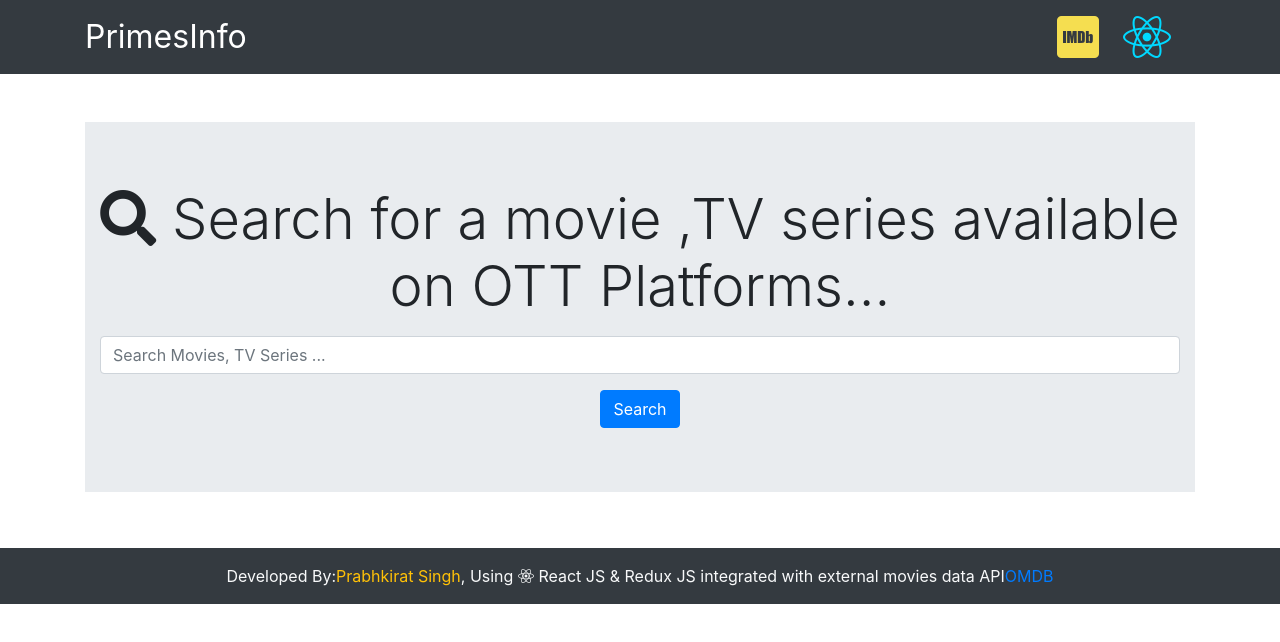
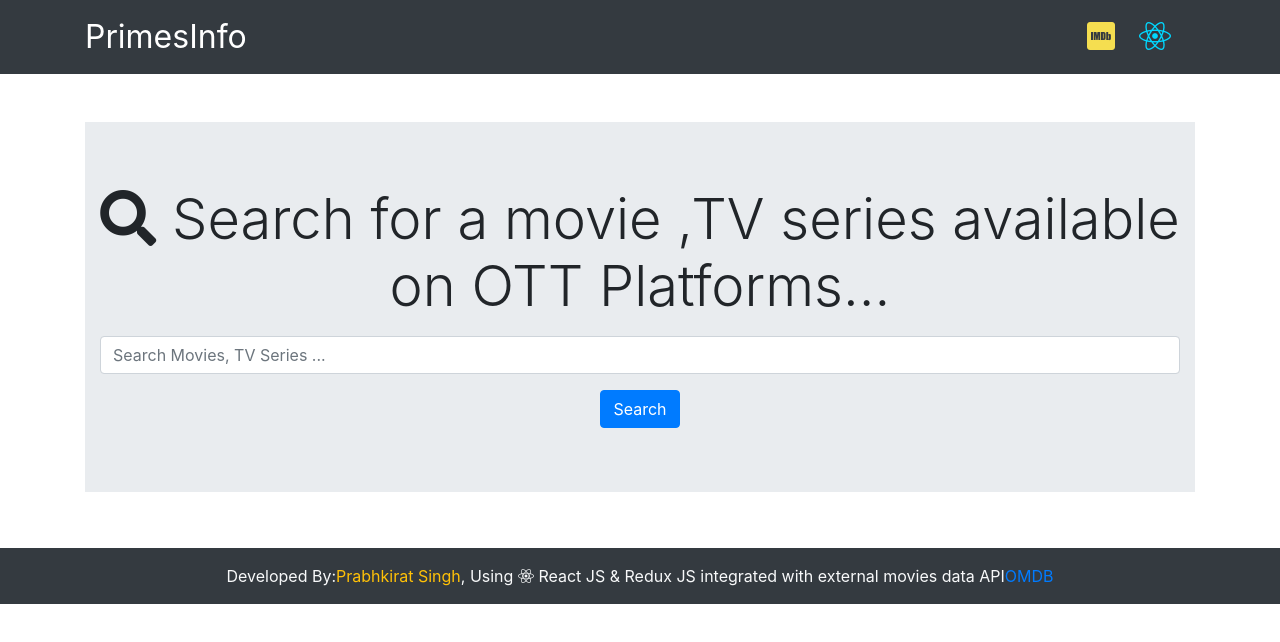
Before and after one commit to AvneetSingh27/Primes-Info, a React (Create React App) app: page / in a window 1280 px wide. Shown: the top 642 px of the page. Built offline with nearby package versions, Linux system fonts and the light colour scheme.

Commit message:
Update Navbar.js

```diff
--- a/src/components/layout/Navbar.js
+++ b/src/components/layout/Navbar.js
@@ -12,10 +12,10 @@ function Navbar() {
           </div>
           <ul className="navbar-nav ml-auto text-light d-inline-block">
             <li className="nav-item d-inline-block mr-4">
-              <i className="fab fa-imdb fa-3x" id="imdb-logo" />
+              <i className="fab fa-imdb fa-2x" id="imdb-logo" />
             </li>
             <li className="nav-item d-inline-block mr-4">
-              <i className="fab fa-react fa-3x" id="react-logo" />
+              <i className="fab fa-react fa-2x" id="react-logo" />
             </li>
           </ul>
         </div>
```
